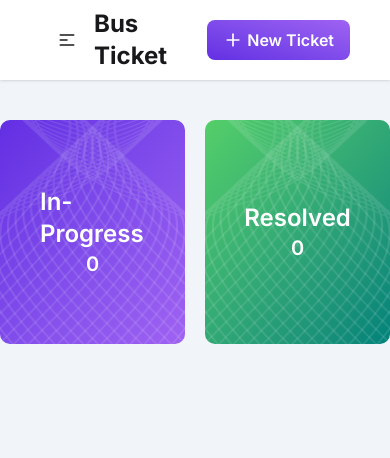
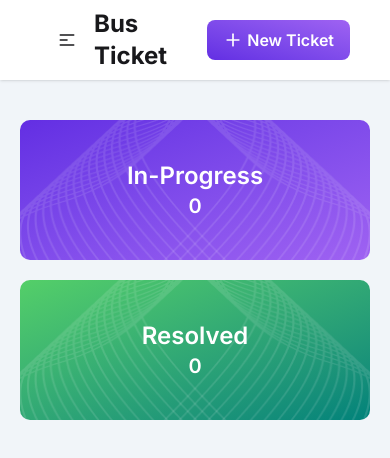
Before and after one commit to ShahadatHasan623/bus-ticket-BD, a React (Vite) app: page / in a window 390 px wide. Shown: the top 458 px of the page. Built offline with nearby package versions, Linux system fonts and the light colour scheme.

Commit message:
updated hero section responsive

```diff
--- a/src/components/Home/Home.jsx
+++ b/src/components/Home/Home.jsx
@@ -1,7 +1,7 @@
 import React from "react";
 const Home = () => {
   return (
-    <div className="flex max-w-7xl mx-auto gap-5 my-10">
+    <div className="flex md:flex-row flex-col max-w-7xl mx-auto gap-5 my-10 md:px-0 px-5">
       <div className="card bg-linear-to-br from-[#632EE3] to-[#9F62F2] h-56 flex-1 flex justify-center items-center">
         <h1 className="text-2xl font-semibold text-[#FFFF]">In-Progress</h1>
         <span className="text-xl text-[#FFF] font-semibold">0</span>
```
